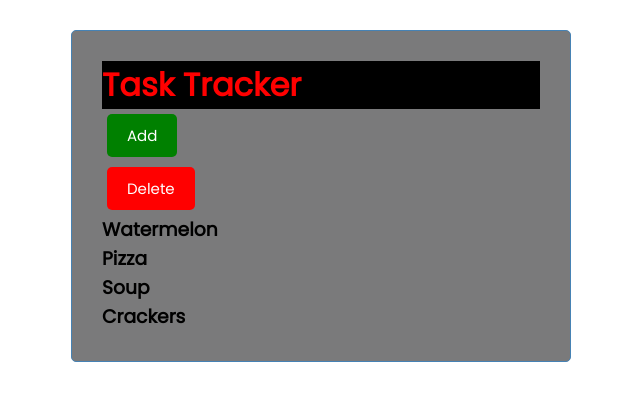
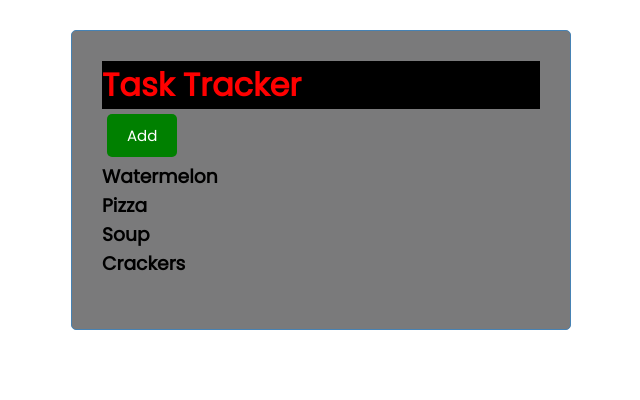
Before and after one commit to kdaysal/grocery-list-netlify, a React (Create React App) app: page / in a window 1280 px wide. Shown: the top 400 px of the page, without its empty margins (319-959 px from the left). Built offline with nearby package versions, Linux system fonts and the light colour scheme.

Commit message:
Created new onClick function and removed the 'Delete' button

```diff
--- a/src/components/Header.js
+++ b/src/components/Header.js
@@ -2,11 +2,18 @@ import PropTypes from 'prop-types'//prop-types is totally optional for a small a
 import Button from './Button'
 
 const Header = ({ title }) => {
+  const onClick = () => {
+    console.log(`button clicked!`)
+  }
+
   return (
     <header>
       <h1 style={{ color: 'red', backgroundColor: 'black' }}>{title}</h1>
-      <Button btnText="Add" btnColor='green' />
-      <Button btnText="Delete" btnColor='red' />
+      <Button
+        btnText="Add"
+        btnColor='green'
+        onClick={onClick}
+      />
     </header>
   )
 }
```
